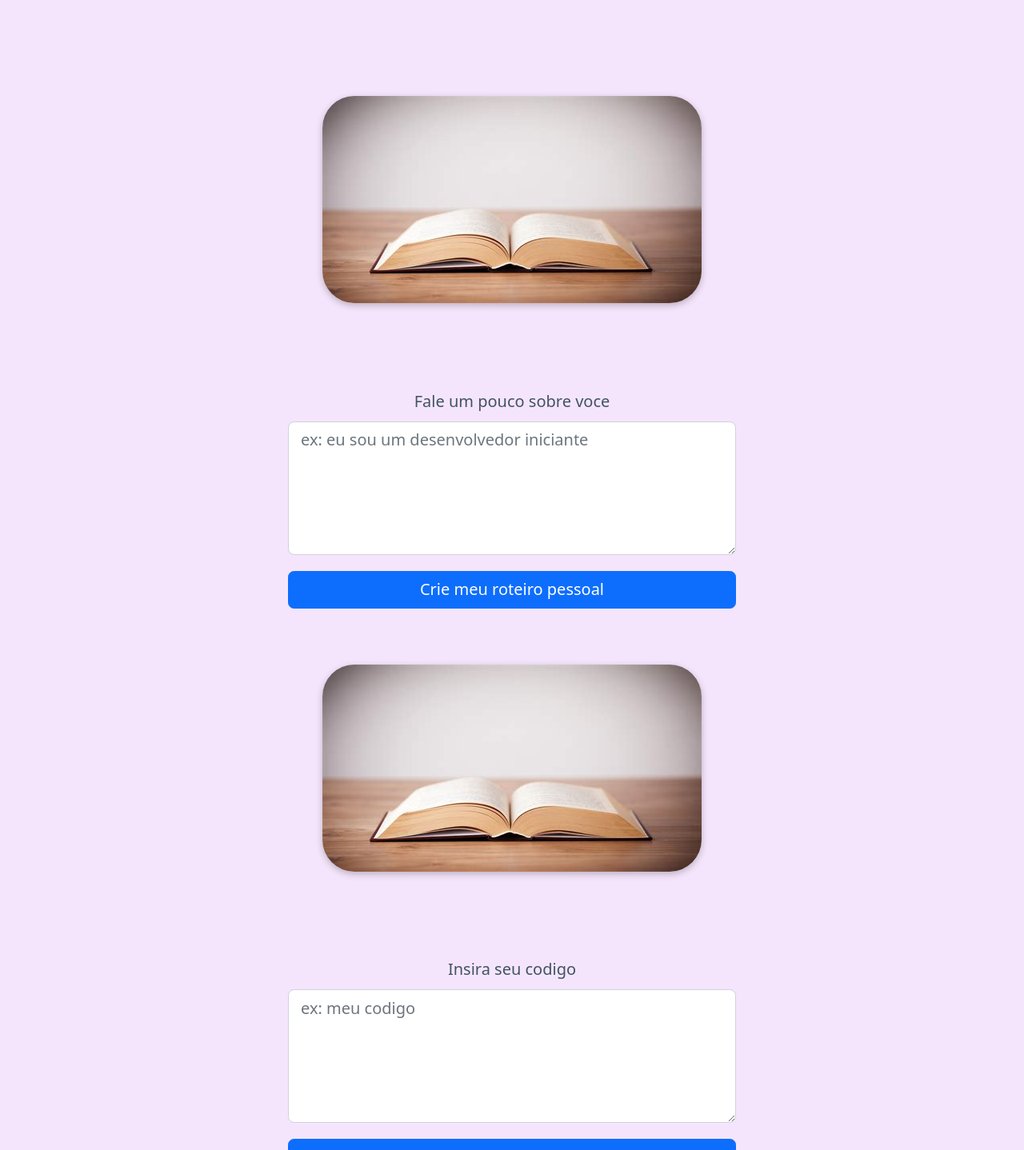
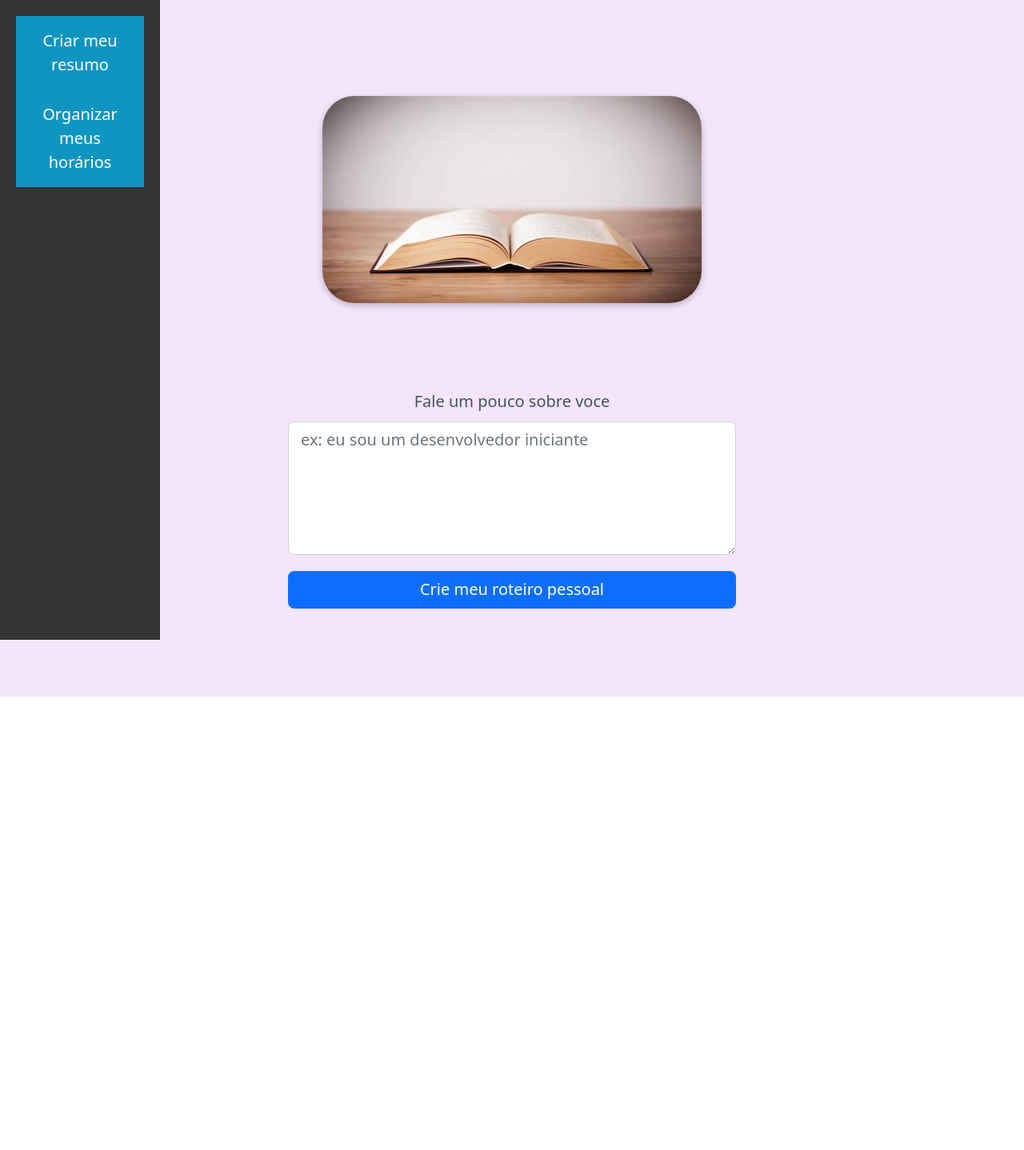
Before and after one commit to 999luan/PerfectPitch, a Next.js app: page / in a window 1280 px wide. Shown: the top 1438 px of the page at 80% size. After the commit the page ends 871 px from the top, so only its background shows below. Built offline with nearby package versions, Linux system fonts and the light colour scheme.

Commit message:
organizando componentes

```diff
--- a/components/CodeRefactor.tsx
+++ b/components/CodeRefactor.tsx
@@ -42,10 +42,17 @@ export const CodeRefactor = () => {
       </div>
       {codeLoading && <Spinner animation="border" />}
       {codeError && "Algo deu errado, porfavor tente novamente!"}
-      {code && <h5 className={styles.mensagem}>{code}</h5>}
+      {code && (
+        <div>
+          <h5 className={styles.mensagem}>Código refatorado:</h5>
+          <pre>
+            <code>{code}</code>
+          </pre>
+        </div>
+      )}
       <Form onSubmit={handleSubmit} className={styles.inputForm}>
         <Form.Group className="mb-3" controlId="prompt-input">
-          <Form.Label>Insira seu codigo</Form.Label>
+          <Form.Label>Insira seus afazeres e sua janela de tempo</Form.Label>
           <Form.Control
             as="textarea"
             rows={5}
@@ -55,7 +62,7 @@ export const CodeRefactor = () => {
           />
         </Form.Group>
         <Button type="submit" disabled={codeLoading}>
-          Crie meu roteiro pessoal
+          Crie minha rotina
         </Button>
       </Form>
     </>
--- a/pages/api/code.ts
+++ b/pages/api/code.ts
@@ -1,3 +1,4 @@
+// Next.js API route support: https://nextjs.org/docs/api-routes/introduction
 import type { NextApiRequest, NextApiResponse } from "next";
 import { Configuration, OpenAIApi } from "openai";
 
@@ -14,23 +15,19 @@ export default async function handler(
   if (!prompt) {
     return res.status(400).json({ error: "Prompt Invalida" });
   }
-  if (prompt.length > 8000) {
+  if (prompt.length > 1000) {
     return res.status(400).json({ error: "Prompt Muito Longa" });
   }
-  const promptString = `Create Documentation to this code \n Data: ${JSON.stringify(
-    prompt
-  )} \n your documentation:`;
-
   const completion = await openai.createCompletion({
-    model: "code-davinci-002",
-    prompt: promptString,
-    max_tokens: 8000,
+    model: "text-davinci-003",
+    prompt: `organize a week routine in Brazzilian portuguese with the activities received in the following data. \n Data: ${prompt}\n Perfect Routine for you:`,
+    max_tokens: 1000,
     temperature: 1,
     presence_penalty: 0,
     frequency_penalty: 0,
   });
 
-  const codeDoc = completion.data.choices[0].text;
+  const code = completion.data.choices[0].text;
 
-  res.status(200).json({ codeDoc });
+  res.status(200).json({ code });
 }
--- a/pages/index.tsx
+++ b/pages/index.tsx
@@ -4,20 +4,32 @@ import styles from "@/styles/Home.module.css";
 
 import { PitchPerfect } from "@/components/PerfectPitch";
 import { CodeRefactor } from "@/components/CodeRefactor";
+import { useState } from "react";
 
 export default function Home() {
+  const [activeComponent, setActiveComponent] = useState("pitchPerfect");
+
   return (
     <>
       <Head>
-        <title>Pitch Ai The Perfect Pitch Generator</title>
+        <title>Dev Companion</title>
         <meta name="description" content="Generated by create next app" />
         <meta name="viewport" content="width=device-width, initial-scale=1" />
         <link rel="icon" href="/favicon.ico" />
       </Head>
-
+      <aside className={styles.aside}>
+        <nav>
+          <button onClick={() => setActiveComponent("pitchPerfect")}>
+            Criar meu resumo
+          </button>
+          <button onClick={() => setActiveComponent("codeRefactor")}>
+            Organizar meus horários
+          </button>
+        </nav>
+      </aside>
       <main className={styles.main}>
-        <PitchPerfect />
-        <CodeRefactor />
+        {activeComponent === "pitchPerfect" && <PitchPerfect />}
+        {activeComponent === "codeRefactor" && <CodeRefactor />}
       </main>
     </>
   );
--- a/styles/Home.module.css
+++ b/styles/Home.module.css
@@ -27,3 +27,13 @@
 .mensagem {
   text-align: left;
 }
+.aside {
+  position: fixed;
+  top: 0;
+  left: 0;
+  bottom: 0;
+  width: 200px;
+  background-color: #333;
+  color: #fff;
+  padding: 20px;
+}
```
